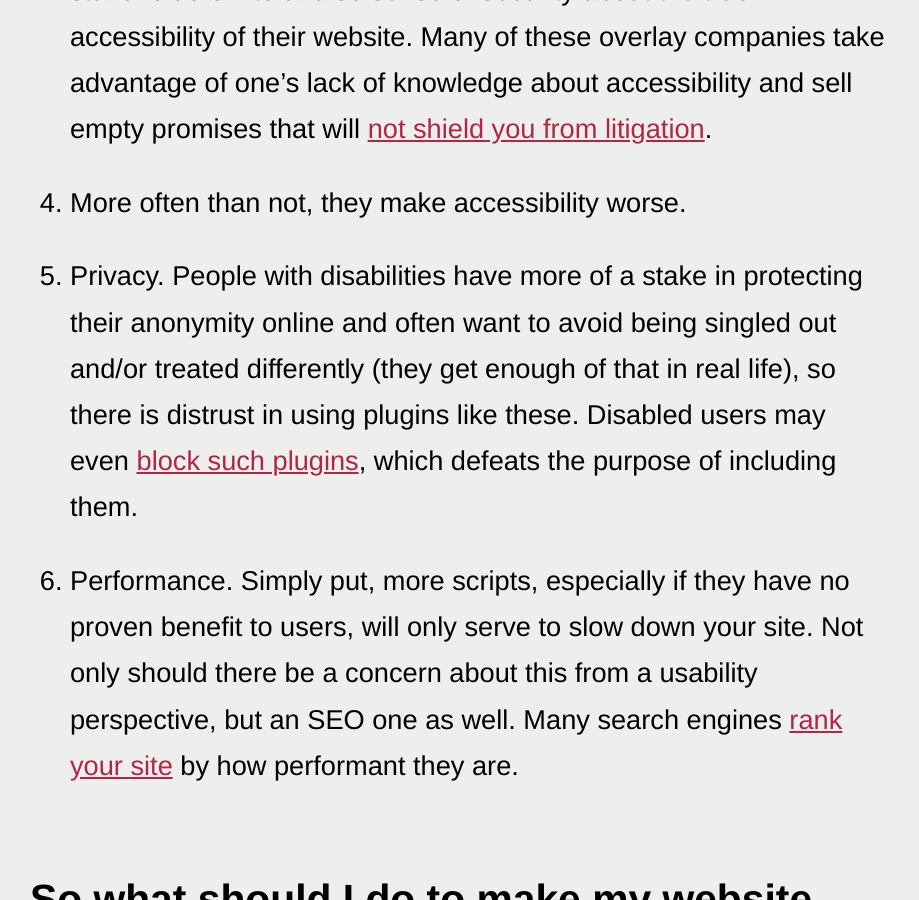
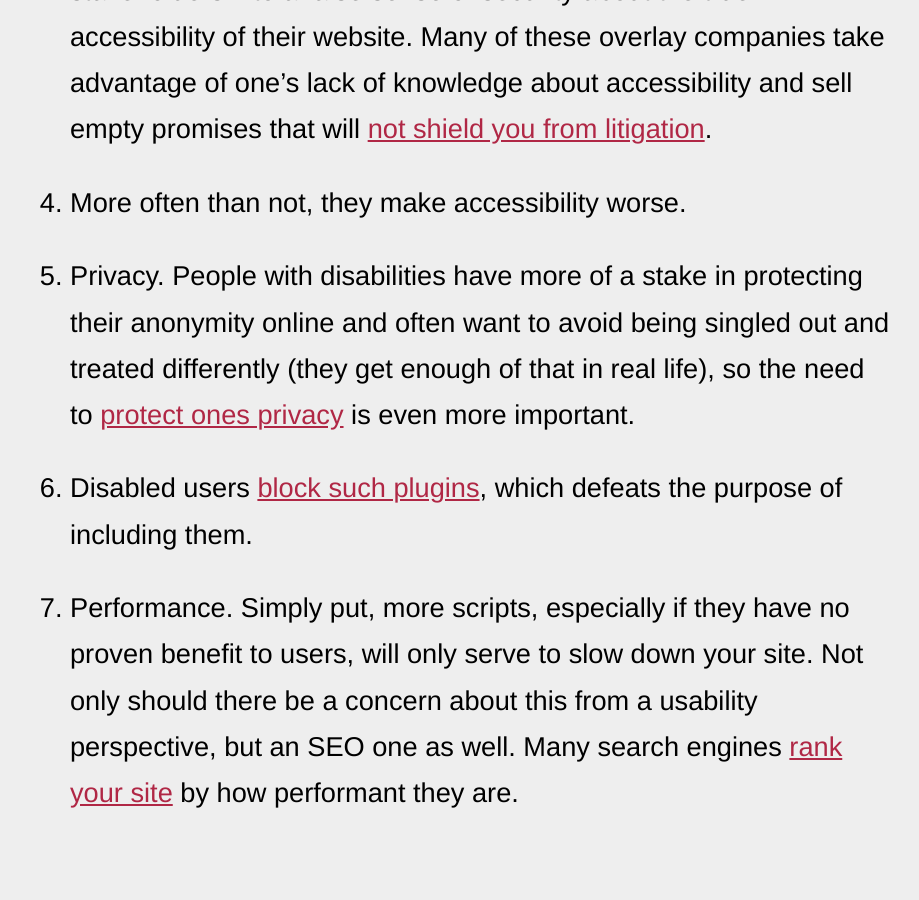
Before and after one commit to michaelspellacy/shouldiuseanaccessibilityoverlay-com, a Jekyll site: the page built from index.html, in a window 1280 px wide and 900 px high, scrolled down 1682 px. Shown: the whole window, without its empty margins (180-1099 px from the left). Built offline with Jekyll 4.4.1, drawn with Linux system fonts in a browser that asks for light colours; some of the changed text lies outside the part shown.

Commit message:
Update index.html

```diff
--- a/index.html
+++ b/index.html
@@ -12,7 +12,8 @@
   <li>Many people with disabilities already have the third-party software they require to navigate the web or can more easily leverage features already built into their browsers and operating systems, so there is really no value-add here. In short, your website is not the first one a disabled user has ever visited.</li>
   <li>Turnkey solutions like this set a bad precedent by lulling stakeholders into a false sense of security about the true accessibility of their website. Many of these overlay companies take advantage of one’s lack of knowledge about accessibility and sell empty promises that will <a href="https://adrianroselli.com/2020/06/accessibe-will-get-you-sued.html">not shield you from litigation</a>.</li>
   <li>More often than not, they make accessibility worse.</li>
-  <li>Privacy. People with disabilities have more of a stake in protecting their anonymity online and often want to avoid being singled out and/or treated differently (they get enough of that in real life), so there is distrust in using plugins like these. Disabled users may even <a href="https://adrianroselli.com/2020/06/accessibe-will-get-you-sued.html#Update12">block such plugins</a>, which defeats the purpose of including them.</li>
+  <li>Privacy. People with disabilities have more of a stake in protecting their anonymity online and often want to avoid being singled out and treated differently (they get enough of that in real life), so the need to <a href="https://tink.uk/accessibe-and-data-protection/">protect ones privacy</a> is even more important.</li>
+  <li>Disabled users <a href="https://adrianroselli.com/2020/06/accessibe-will-get-you-sued.html#Update12">block such plugins</a>, which defeats the purpose of including them.</li>
   <li>Performance. Simply put, more scripts, especially if they have no proven benefit to users, will only serve to slow down your site. Not only should there be a concern about this from a usability perspective, but an SEO one as well. Many search engines <a href="https://developers.google.com/web/updates/2018/07/search-ads-speed">rank your site</a> by how performant they are.</li>
 </ol>
 
```
Also changed, not shown: other parts of index.html (+1 -0 lines).
